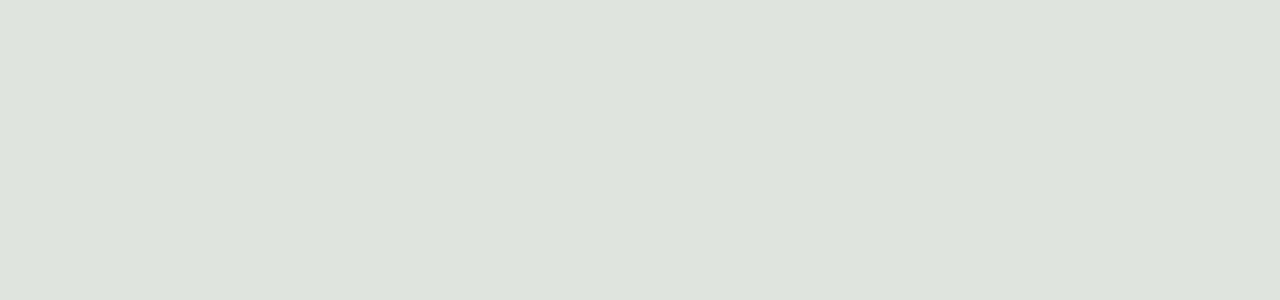
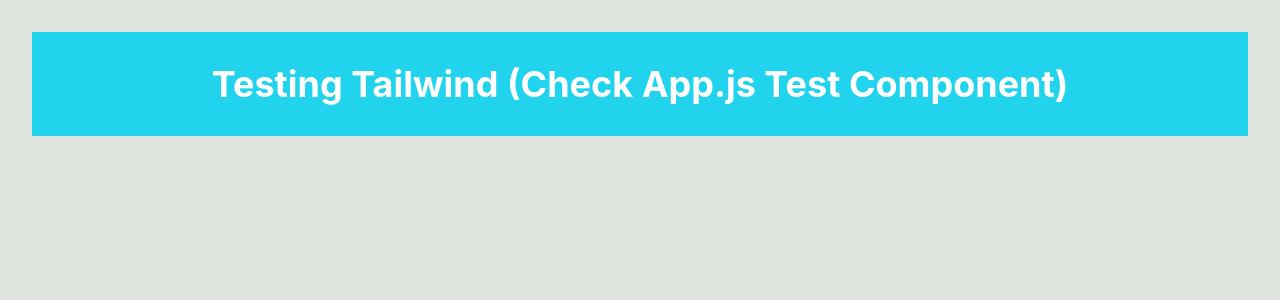
Before and after one commit to Sardar1208/converse-chat-app, a React (Create React App) app in the folder client/: page / in a window 1280 px wide. Shown: the top 300 px of the page. Built offline with nearby package versions, Linux system fonts and the light colour scheme.

Commit message:
feat: tailwindsetup

```diff
--- a/client/craco.config.js
+++ b/client/craco.config.js
@@ -1,10 +1,7 @@
 module.exports = {
-    style: {
-      postcss: {
-        plugins: [
-          require('tailwindcss'),
-          require('autoprefixer'),
-        ],
-      },
+  style: {
+    postcss: {
+      plugins: [require("tailwindcss"), require("autoprefixer")],
     },
-  }
+  },
+};
--- a/client/src/App.css
+++ b/client/src/App.css
@@ -1,9 +1,14 @@
-html, .App {
-    background-color: #dee3de;
+@tailwind base;
+@tailwind components;
+@tailwind utilities;
+
+html,
+.App {
+  background-color: #dee3de;
 }
-.divide{
-    margin: 0;
-    padding: 0;
-    width: 80%;
-    margin: auto;
+.divide {
+  margin: 0;
+  padding: 0;
+  width: 80%;
+  margin: auto;
 }
--- a/client/src/App.js
+++ b/client/src/App.js
@@ -8,12 +8,27 @@
 import "bootstrap/dist/css/bootstrap.min.css";
 import { AppContext } from "./AppContext";
 
+function Test() {
+  return (
+    <div className="bg-cyan-400 m-8 p-8 text-white font-bold text-center text-4xl">
+      {" "}
+      Testing Tailwind (Check App.js Test Component)
+    </div>
+  );
+}
 function App() {
   const [contacts, setContacts] = React.useState([]);
   const [currentContact, setCurrentContact] = React.useState({});
   const [userSocket, setuserSocket] = React.useState(null);
   // const []
-  const AppState = { contacts, setContacts, currentContact, setCurrentContact, userSocket, setuserSocket };
+  const AppState = {
+    contacts,
+    setContacts,
+    currentContact,
+    setCurrentContact,
+    userSocket,
+    setuserSocket,
+  };
   return (
     <AppContext.Provider value={AppState}>
       <Router>
@@ -29,6 +44,7 @@
         </div>
 
         <Switch>
+          <Route path="/" component={Test} />
           <Route path="/login" component={Login} />
           <Route path="/textPage" component={TextPage} />
           {/* <Route path="/chatHead" component={ChatHead} /> */}
--- a/client/tailwind.config.js
+++ b/client/tailwind.config.js
@@ -1,11 +1,24 @@
+const colors = require("tailwindcss/colors");
 module.exports = {
-    purge: ['./src/**/*.{js,jsx,ts,tsx}', './public/index.html'],
+  purge: ["./src/**/*.{js,jsx,ts,tsx}", "./public/index.html"],
   darkMode: false, // or 'media' or 'class'
   theme: {
-      extend: {},
+    extend: {
+      colors: {
+        // Build your palette here
+        transparent: "transparent",
+        current: "currentColor",
+        // gray: colors.trueGray,
+        // red: colors.red,
+        // blue: colors.lightBlue,
+        // yellow: colors.amber,
+        // teal: colors.teal,
+        ...colors,
+      },
+    },
   },
   variants: {
     extend: {},
   },
   plugins: [],
-  }
+};
```
Also changed, not shown: 1 other file (tests, documents, lock files or other folders). Lines whose indentation alone changed are shown as unchanged.
